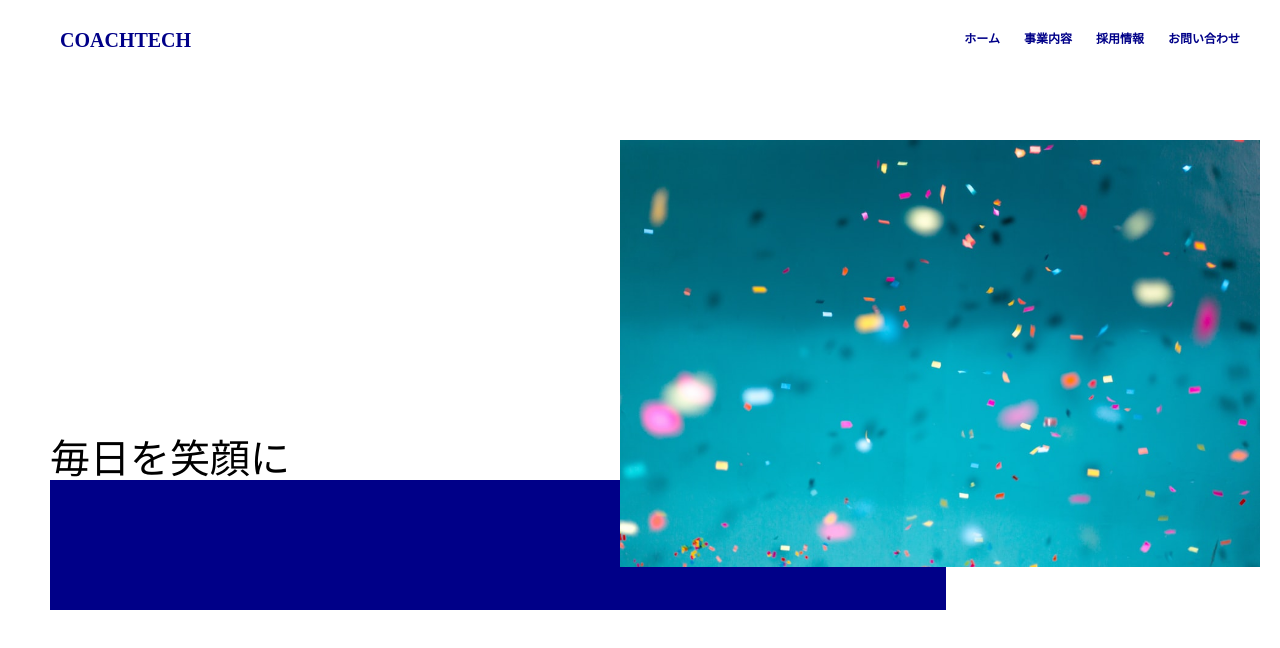
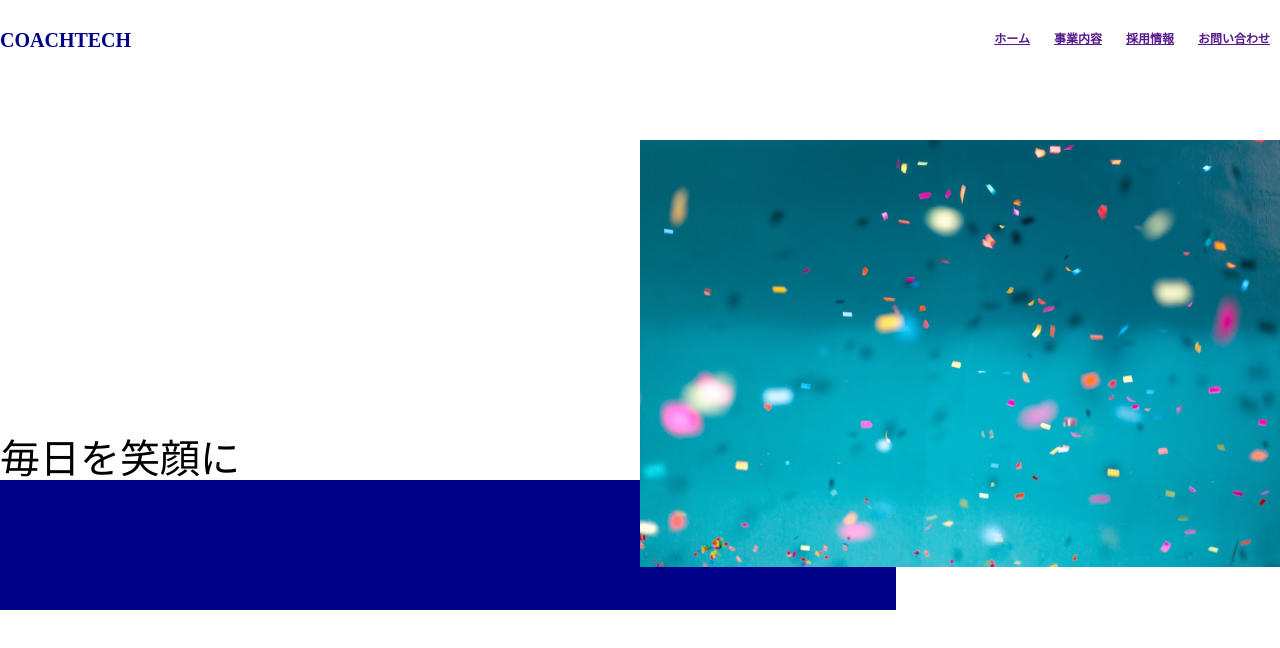
Before and after one commit to nezutti/CSS-kadai, a plain HTML site: page index.html in a window 1280 px wide. Drawn offline with Linux system fonts and the light colour scheme.

Commit message:
second-commit

```diff
--- a/CSS/style.CSS
+++ b/CSS/style.CSS
@@ -1,5 +1,5 @@
 header{
-  padding:30px;
+  padding:30px 0px;
   display:flex;
 
 }
@@ -7,7 +7,7 @@ header{
 .title{
   color:#000088;
   font-size:20px;
-  margin-left:30px;
+
 
 }
 
@@ -36,7 +36,7 @@ img{
   size:cover;
   width:50%;
   position:absolute;
-  right:20px;
+  right:0px;
   top:60px;
   z-index:10;
 
@@ -47,7 +47,7 @@ img{
   font-weight:lighter;
   position:absolute;
   top:360px;
-  left:50px;
+  left:0px;
 
 
 
@@ -59,6 +59,6 @@ img{
   height:130px;
   position:absolute;
   top:400px;
-  left:50px;
+  left:0px;
   z-index:0;
 }
--- a/index.html
+++ b/index.html
@@ -13,15 +13,12 @@
 <body>
   <header>
     <h2 class="title">COACHTECH</h2>
-    <div class="detail" >
-    <p class="A home">ホーム</p>
-
-     <p class="A zigyou">事業内容</p>
-
-     <p class="A saiyou">採用情報</p>
-
-     <p class="A toiawase">お問い合わせ</p>
-    </div>
+    <ul class="detail">
+      <li class="A home"><a href="">ホーム</a></li>
+      <li class="A zigyou"><a href="">事業内容</a></li>
+      <li class="A saiyou"><a href="">採用情報</a></li>
+      <li class="A toiawase"><a href="">お問い合わせ</a></li>
+    </ul>
   </header>
 
   <main>
```
